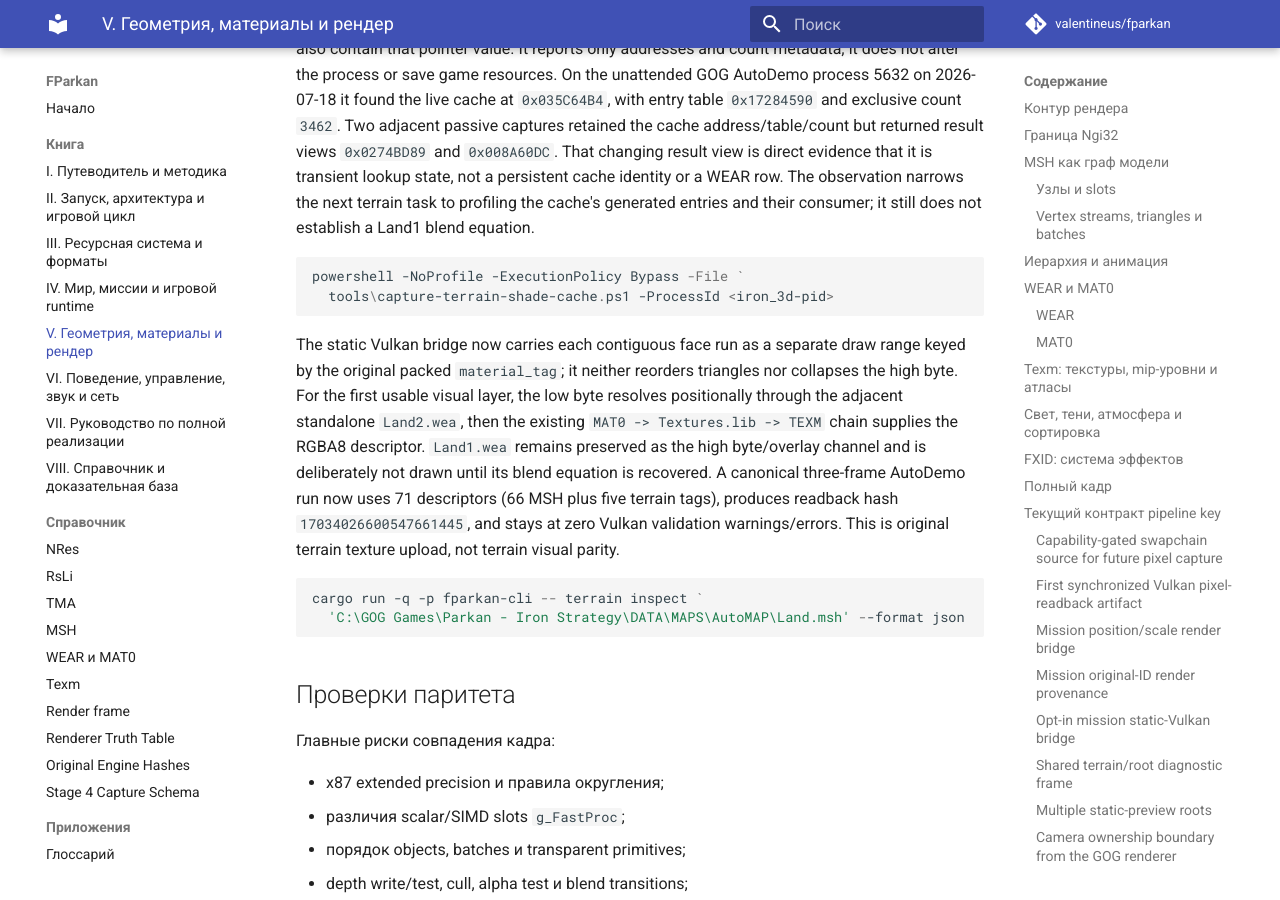
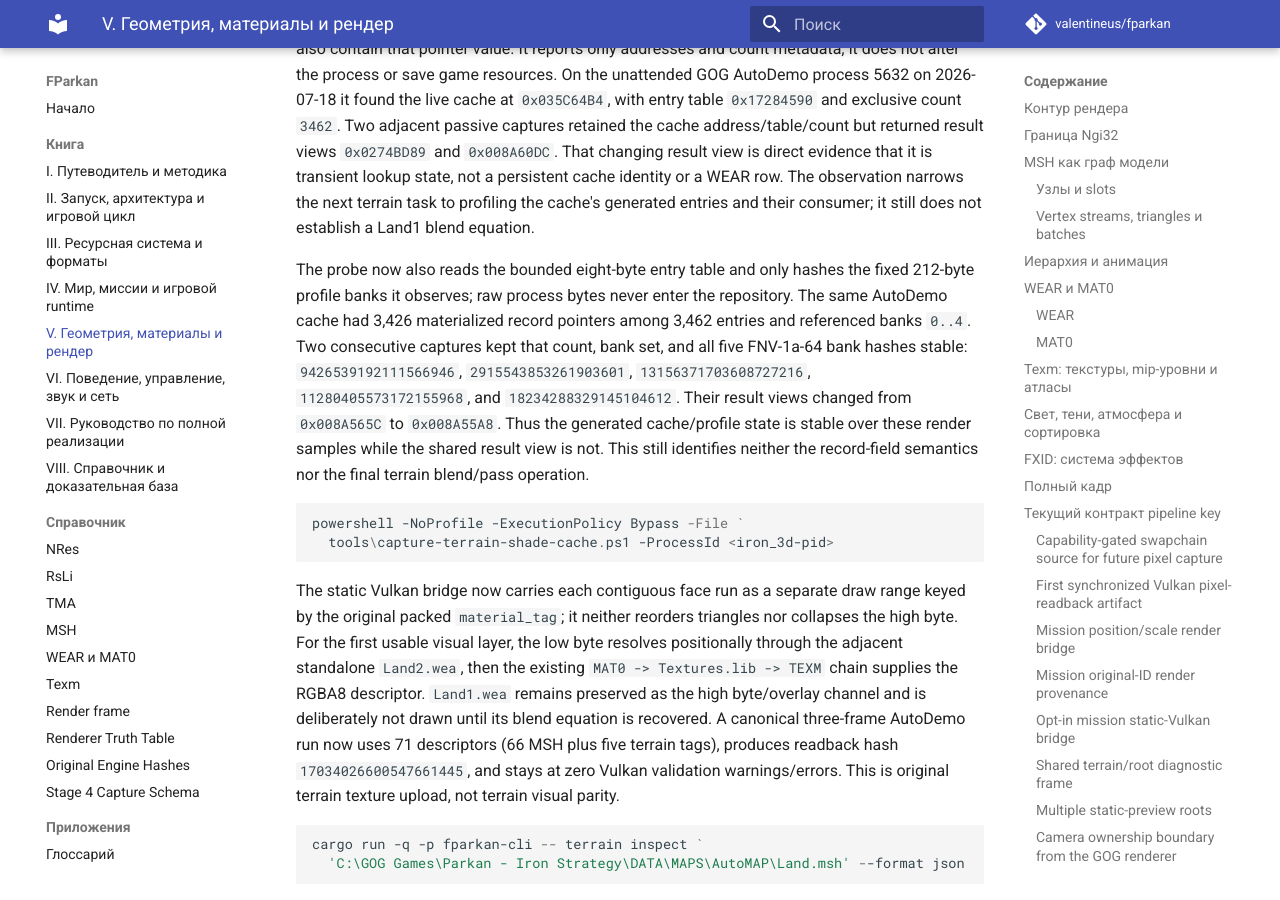
Before and after one commit to valentineus/fparkan, an MkDocs documentation site: the page built from docs/tomes/05-render.md, in a window 1280 px wide and 900 px high, scrolled down 36708 px. Built offline with MkDocs 1.6.1 and Material for MkDocs 9.7.7, drawn with Linux system fonts in a browser that asks for light colours; comment, search, counter and statistics services are not loaded.

Commit message:
feat(tools): summarize terrain shade profiles

````diff
--- a/docs/tomes/05-render.md
+++ b/docs/tomes/05-render.md
@@ -1750,6 +1750,18 @@ state, not a persistent cache identity or a WEAR row. The observation narrows
 the next terrain task to profiling the cache's generated entries and their
 consumer; it still does not establish a Land1 blend equation.
 
+The probe now also reads the bounded eight-byte entry table and only hashes
+the fixed 212-byte profile banks it observes; raw process bytes never enter
+the repository. The same AutoDemo cache had 3,426 materialized record pointers
+among 3,462 entries and referenced banks `0..4`. Two consecutive captures
+kept that count, bank set, and all five FNV-1a-64 bank hashes stable:
+`9426539192111566946`, `2915543853261903601`, `13156371703608727216`,
+`11280405573172155968`, and `18234288329145104612`. Their result views changed
+from `0x008A565C` to `0x008A55A8`. Thus the generated cache/profile state is
+stable over these render samples while the shared result view is not. This
+still identifies neither the record-field semantics nor the final terrain
+blend/pass operation.
+
 ```powershell
 powershell -NoProfile -ExecutionPolicy Bypass -File `
   tools\capture-terrain-shade-cache.ps1 -ProcessId <iron_3d-pid>
````
Also changed, not shown: 1 other file.
